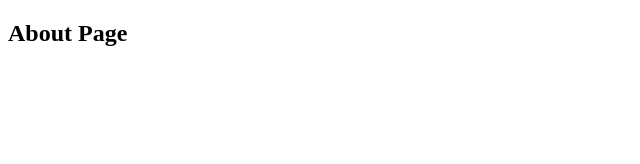
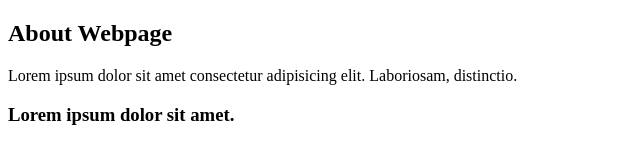
Before and after one commit to Nawakorn-J/git01, a plain HTML site: page about.html in a window 1280 px wide. Shown: the whole page, without its empty margins (0-640 px from the left). Drawn offline with Linux system fonts and the light colour scheme.

Commit message:
edit about

```diff
--- a/about.html
+++ b/about.html
@@ -7,6 +7,8 @@
     <title>About Page</title>
 </head>
 <body>
-    <h2>About Page</h2>
+    <h2>About Webpage</h2>
+    <p>Lorem ipsum dolor sit amet consectetur adipisicing elit. Laboriosam, distinctio.</p>
+    <h3>Lorem ipsum dolor sit amet.</h3>
 </body>
 </html>
```
Also changed, not shown: index.html (+2 -0 lines).
